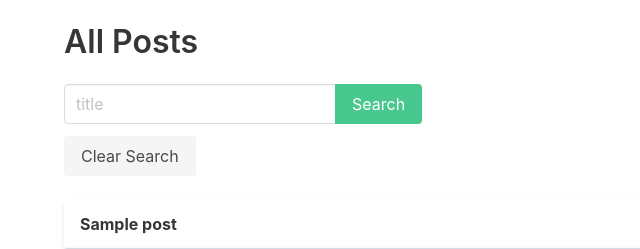
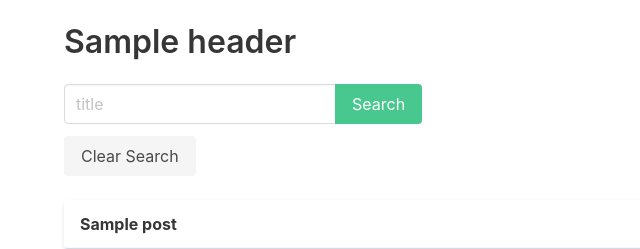
Before and after one commit to selenarenteria/Wridr, a Django app: template main_app/templates/all_post.html in a window 1280 px wide. Shown: the part 56-305 px from the top of the page, without its empty margins (0-640 px from the left). Run offline with Django 4.2, Linux system fonts and the light colour scheme; tables that the repository leaves empty hold one stand-in row (values such as "Sample post"); the template is opened without the code that fills it: values that come from a table or form of the project are taken from there, most other values are stand-ins (such as "Sample title", 1, 10 or a date in 2020); grey boxes marked "Sample" are stand-in pictures.

Commit message:
added a results section when searching for post

```diff
--- a/main_app/templates/all_post.html
+++ b/main_app/templates/all_post.html
@@ -1,7 +1,7 @@
 {% extends 'base.html' %}
 
 {% block content%}
-<h1 class="title pt-5">All Posts</h1>
+<h1 class="title pt-5">{{ header }}</h1>
 <form class="mb-5" method="get">
     <div class="field has-addons">
         <div class="control">
--- a/main_app/views.py
+++ b/main_app/views.py
@@ -44,6 +44,8 @@ class AllPost(TemplateView):
         print(name)
         if name != None:
             context['posts'] = Post.objects.filter(title__icontains=name)
+            context['header'] = f"Results for: {name}"
         else:
             context['posts'] = Post.objects.all()
+            context['header'] = "All Posts"
         return context
```
